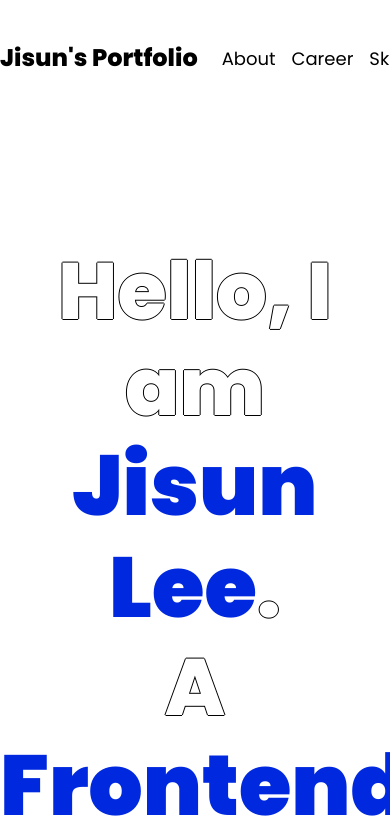
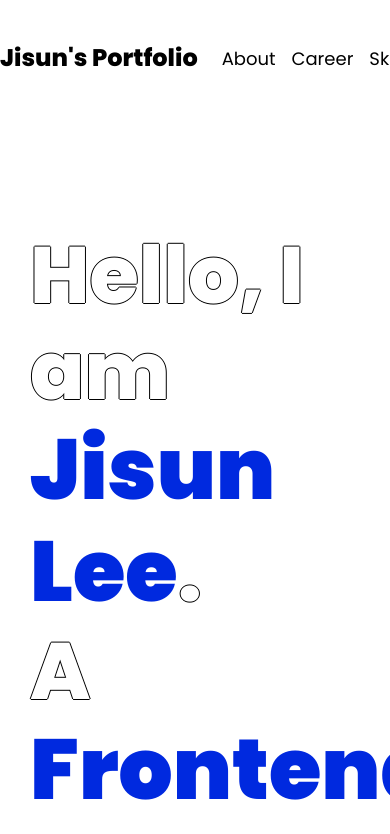
Before and after one commit to jisunbella/jisun-portfolio, a React (Create React App) app: page / in a window 390 px wide. Shown: the top 834 px of the page. Built offline with nearby package versions, Linux system fonts and the light colour scheme; a web font is replaced by a local one.

Commit message:
update responsible

```diff
--- a/src/components/home/Home.css
+++ b/src/components/home/Home.css
@@ -20,20 +20,6 @@
   text-shadow: none;
 }
 
-.fade-in-section {
-  opacity: 0;
-  transform: translateY(20vh);
-  visibility: hidden;
-  transition: opacity 0.6s ease-out, transform 1.2s ease-out;
-  will-change: opacity, visibility;
-}
-
-.fade-in-section.is-visible {
-  opacity: 1;
-  transform: none;
-  visibility: visible;
-}
-
 /* ==================== Media Queries (Medium Devices) ==================== */
 @media screen and (max-width: 1024px) {
 
@@ -41,7 +27,5 @@
 
 /* ==================== Media Queries (Small Devices) ==================== */
 @media screen and (max-width: 768px) {
-  .home-content {
-    text-align: center;
-  }
+
 }
--- a/src/components/home/Home.jsx
+++ b/src/components/home/Home.jsx
@@ -2,14 +2,6 @@ import React, { useState, useEffect } from 'react';
 import './Home.css';
 
 const Home = () => {
-  const [isVisible, setVisible] = useState(false);
-
-  // const _fadeIn = () => {
-  //   setVisible(true);
-  // }
-
-  // window.addEventListener('load', _fadeIn);
-  // window.addEventListener('scroll', _fadeIn);
 
 
 
@@ -17,7 +9,7 @@ const Home = () => {
   return (
     <section id="home">
       <div className='container'>
-        <div className={`home-content fade-in-section ${isVisible ? 'is-visible' : 'is-visible'}`}>
+        <div className='home-content'>
           <h1>Hello, I am <strong>Jisun Lee</strong>.<br /> A <strong>Frontend </strong> Web Developer based in Korea.</h1>
         </div>
       </div>
--- a/src/index.css
+++ b/src/index.css
@@ -137,6 +137,7 @@ a:hover {
 @media screen and (max-width: 1024px) {
   .container {
     width: var(--container-width-md);
+    padding: 30px;
   }
 
   section {
@@ -148,6 +149,7 @@ a:hover {
 @media screen and (max-width: 768px) {
   .container {
     width: var(--container-width-sm);
+    padding: 30px;
   }
 
   .title {
```
